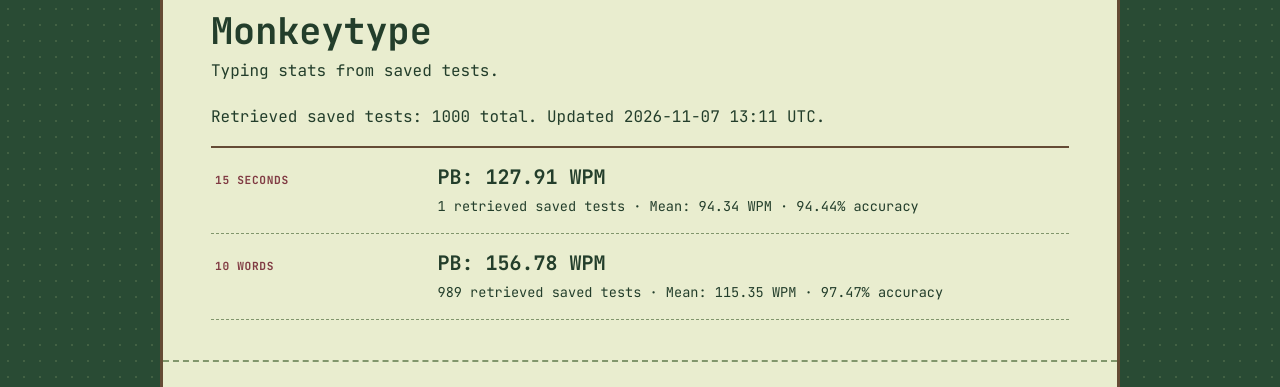
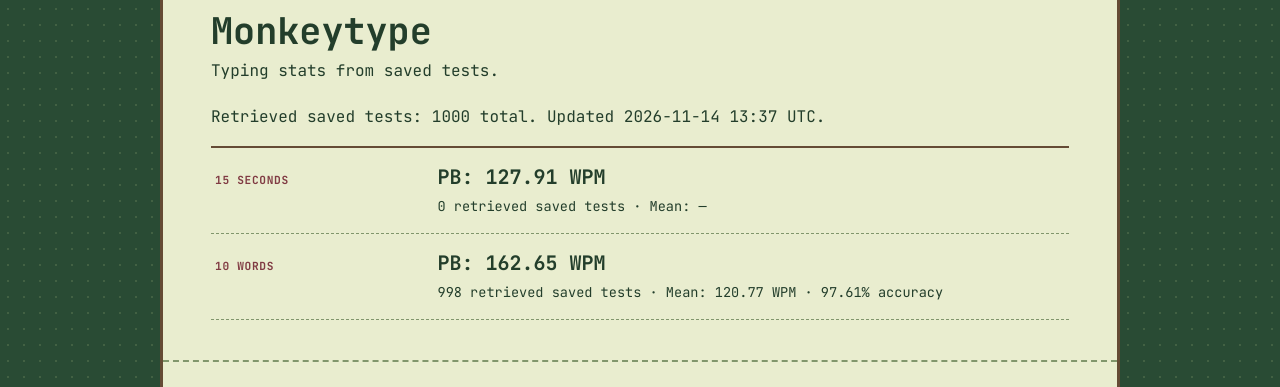
Before and after one commit to bagellover08/bagellover08, a Jekyll site: the page built from pages/index.html, in a window 1280 px wide. Shown: the part 927-1314 px from the top of the page. Built offline with Jekyll 4.4.1, drawn with Linux system fonts in a browser that asks for light colours.

Commit message:
Update Monkeytype aggregates

```diff
--- a/_data/monkeytype.json
+++ b/_data/monkeytype.json
@@ -1,6 +1,6 @@
 {
   "connected": true,
-  "updated_at": "2026-11-07 13:11 UTC",
+  "updated_at": "2026-11-14 13:37 UTC",
   "complete": false,
   "retrieved_count": 1000,
   "categories": [
@@ -8,17 +8,17 @@
       "mode": "time",
       "mode2": "15",
       "pb_wpm": 127.91,
-      "count": 1,
-      "mean_wpm": 94.34,
-      "mean_accuracy": 94.44
+      "count": 0,
+      "mean_wpm": null,
+      "mean_accuracy": null
     },
     {
       "mode": "words",
       "mode2": "10",
-      "pb_wpm": 156.78,
-      "count": 989,
-      "mean_wpm": 115.35,
-      "mean_accuracy": 97.47
+      "pb_wpm": 162.65,
+      "count": 998,
+      "mean_wpm": 120.77,
+      "mean_accuracy": 97.61
     }
   ]
 }
```
